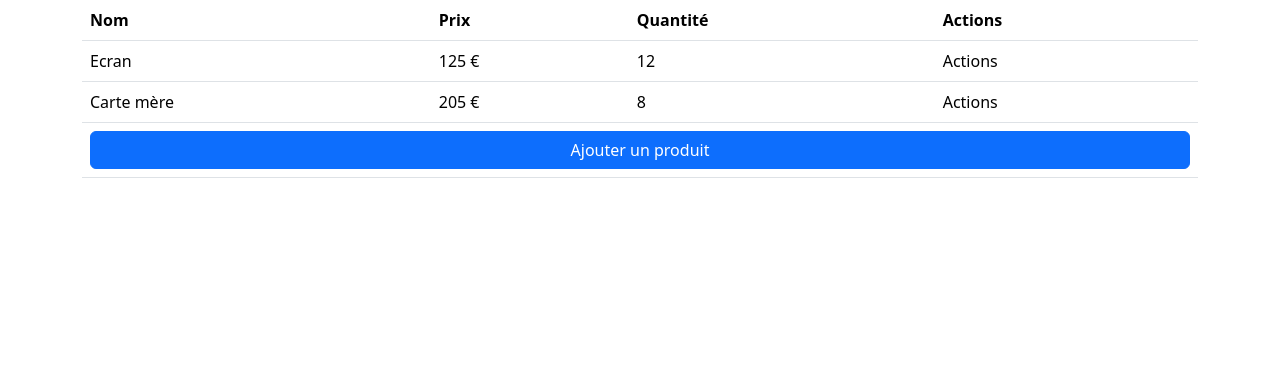
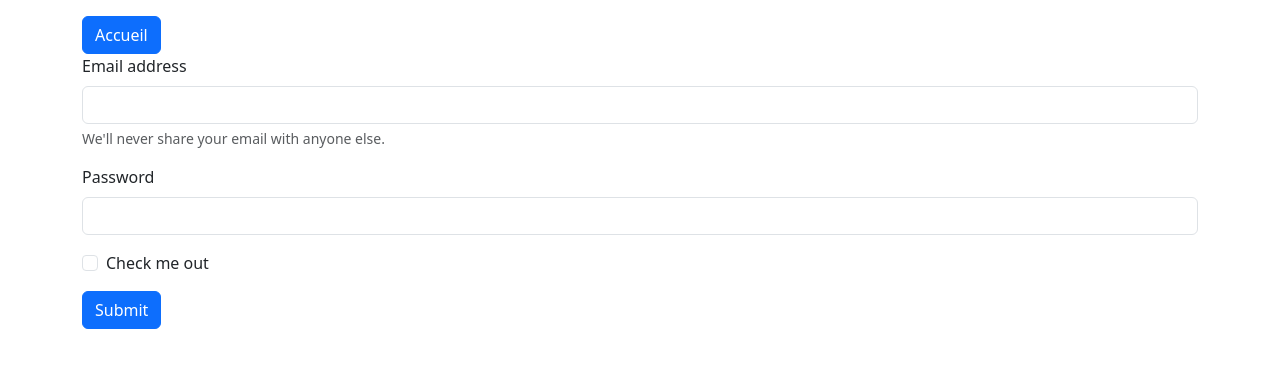
Before and after one commit to Antoine-NVE/Product_list, a plain HTML site: page client/index.html in a window 1280 px wide. Both pictures are taken after a click on the button "Ajouter un produit". Drawn offline with nearby package versions, Linux system fonts and the light colour scheme.

Commit message:
Affichage du formulaire d'ajout

```diff
--- a/client/index.html
+++ b/client/index.html
@@ -16,7 +16,7 @@
   <body>
     <div class="container">
       <div class="row">
-        <div id="container" class="col-12"></div>
+        <div id="container" class="col-12 mt-3"></div>
       </div>
     </div>
   </body>
--- a/client/js/script.js
+++ b/client/js/script.js
@@ -1,5 +1,6 @@
 const container = document.getElementById('container');
 
+// Fonction qui affiche la page d'accueil
 function showMain(products) {
     let body = '';
     for (let i = 0; i < products.length; i++) {
@@ -26,7 +27,7 @@ function showMain(products) {
             <tbody>
                 ${body}
                 <tr>
-                    <td colspan="4"><button id="btn-add" class="btn btn-primary d-block w-100">Ajouter un produit</button></td>
+                    <td colspan="4"><button id="btn-add" class="btn btn-primary w-100">Ajouter un produit</button></td>
                 </tr>
             </tbody
         </table>
@@ -34,7 +35,35 @@ function showMain(products) {
 
     const btnAdd = document.getElementById('btn-add');
     btnAdd.addEventListener('click', () => {
-        console.log('Ajout');
+        showAdd();
+    });
+}
+
+// Fonction qui affiche le formulaire d'ajout
+function showAdd() {
+    container.innerHTML = `
+        <button id="btn-main" class="btn btn-primary">Accueil</button>
+        <form>
+            <div class="mb-3">
+                <label for="exampleInputEmail1" class="form-label">Email address</label>
+                <input type="email" class="form-control" id="exampleInputEmail1" aria-describedby="emailHelp">
+                <div id="emailHelp" class="form-text">We'll never share your email with anyone else.</div>
+            </div>
+            <div class="mb-3">
+                <label for="exampleInputPassword1" class="form-label">Password</label>
+                <input type="password" class="form-control" id="exampleInputPassword1">
+            </div>
+            <div class="mb-3 form-check">
+                <input type="checkbox" class="form-check-input" id="exampleCheck1">
+                <label class="form-check-label" for="exampleCheck1">Check me out</label>
+            </div>
+            <button type="submit" class="btn btn-primary">Submit</button>
+        </form>
+    `;
+
+    const btnMain = document.getElementById('btn-main');
+    btnMain.addEventListener('click', () => {
+        showMain(products);
     });
 }
 
```
